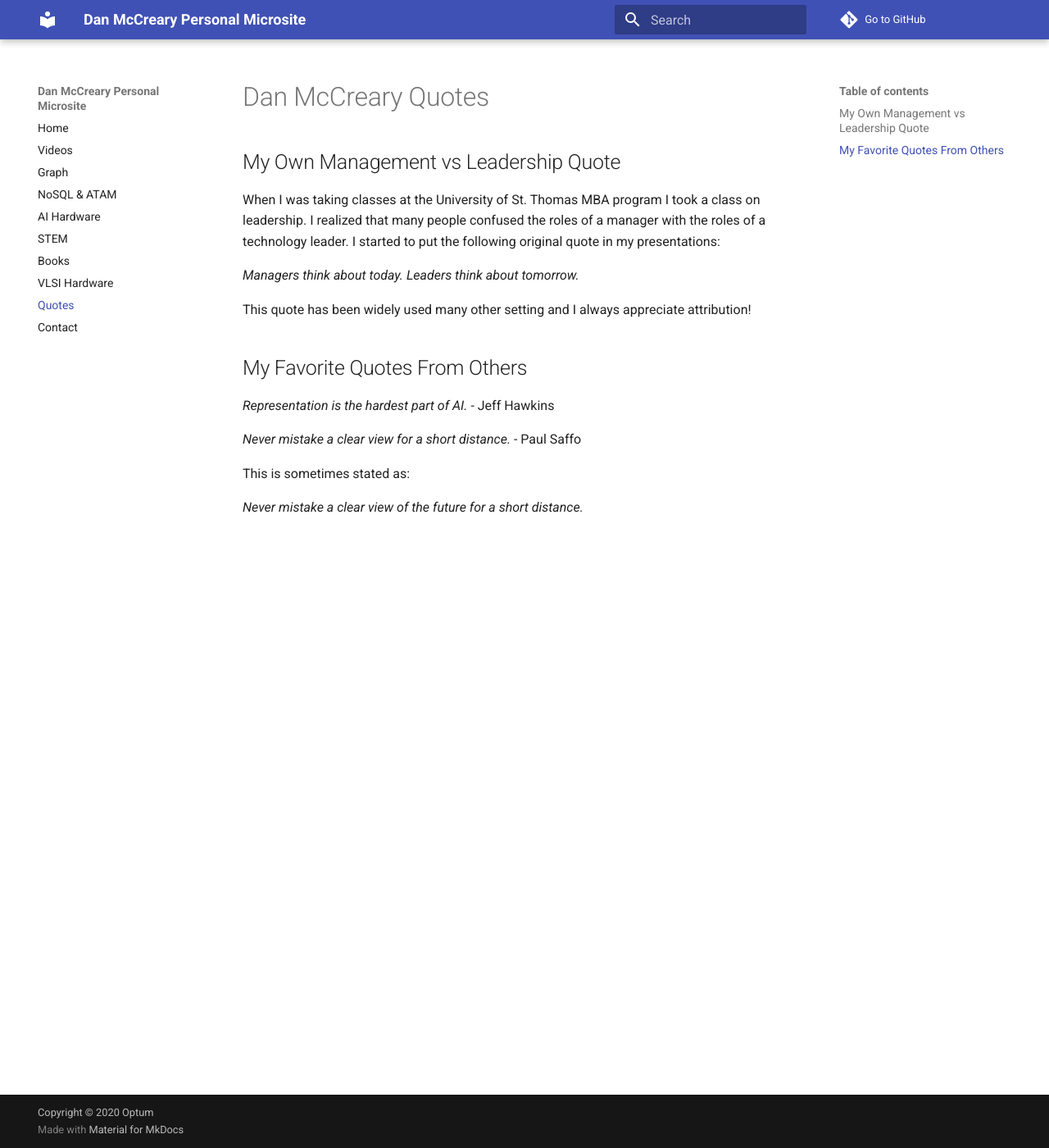
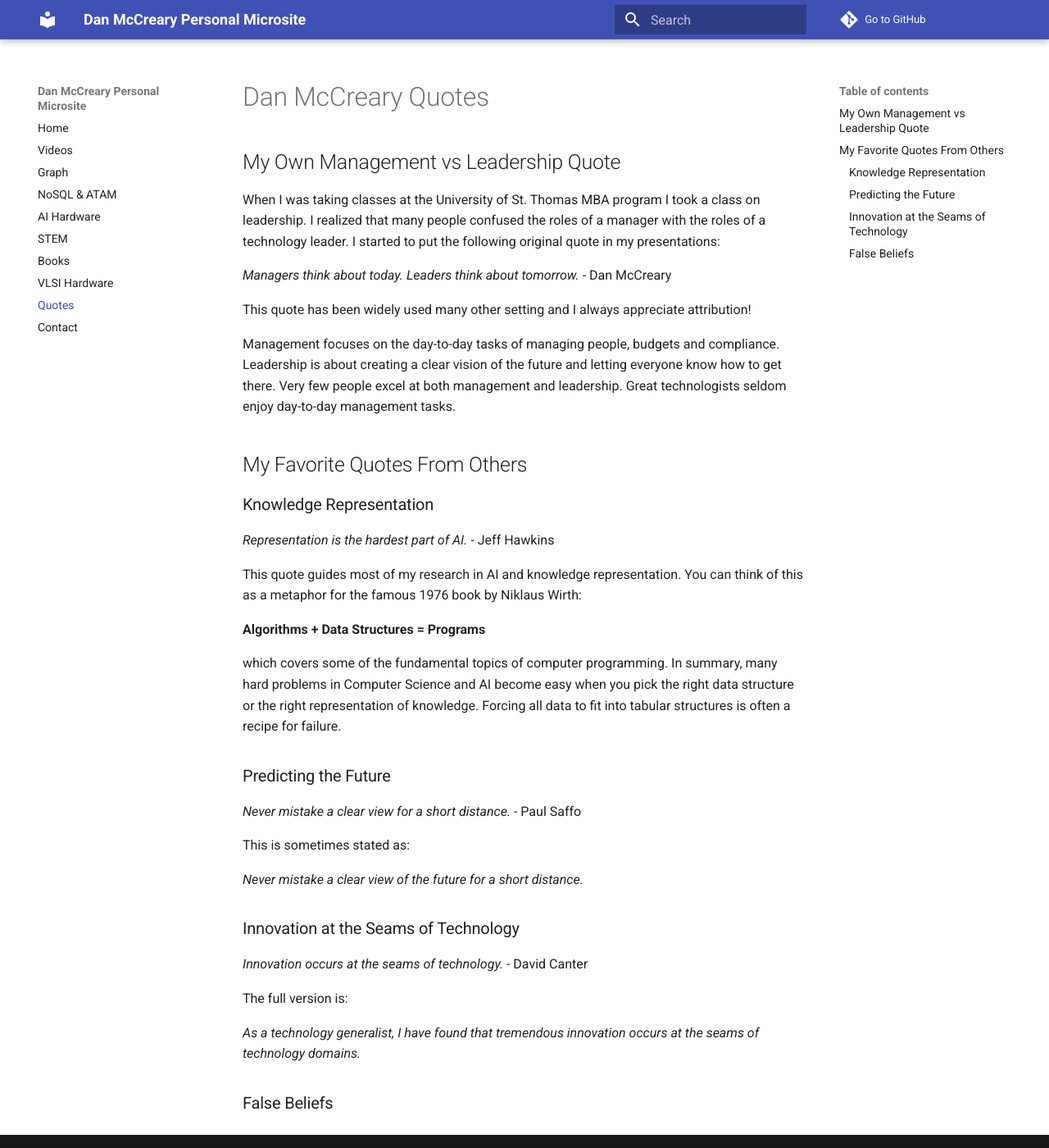
Before and after one commit to dmccreary/dmccreary, an MkDocs documentation site: the page built from docs/quotes.md, in a window 1280 px wide and 1400 px high. Shown: the whole window at 82% size. Built offline with MkDocs 1.6.1 and Material for MkDocs 9.7.7, drawn with Linux system fonts in a browser that asks for light colours; comment, search, counter and statistics services are not loaded.

Commit message:
updated content

```diff
--- a/docs/quotes.md
+++ b/docs/quotes.md
@@ -4,14 +4,25 @@
 
 When I was taking classes at the University of St. Thomas MBA program I took a class on leadership.  I realized that many people confused the roles of a manager with the roles of a technology leader.  I started to put the following original quote in my presentations:
 
-*Managers think about today.  Leaders think about tomorrow.*
+*Managers think about today.  Leaders think about tomorrow.* - Dan McCreary
 
 This quote has been widely used many other setting and I always appreciate attribution!
 
+Management focuses on the day-to-day tasks of managing people, budgets and compliance.  Leadership is about creating a clear vision of the future and letting everyone know how to get there.  Very few people excel at both management and leadership.  Great technologists seldom enjoy day-to-day management tasks.
+
 ## My Favorite Quotes From Others
 
-*Representation is the hardest part of AI.*
-- Jeff Hawkins
+### Knowledge Representation
+
+*Representation is the hardest part of AI.* - Jeff Hawkins
+
+This quote guides most of my research in AI and knowledge representation.  You can think of this as a metaphor for the famous 1976 book by Niklaus Wirth:
+
+**Algorithms + Data Structures = Programs**
+
+which covers some of the fundamental topics of computer programming.  In summary, many hard problems in Computer Science and AI become easy when you pick the right data structure or the right representation of knowledge.  Forcing all data to fit into tabular structures is often a recipe for failure.
+
+### Predicting the Future
 
 *Never mistake a clear view for a short distance.*
 - Paul Saffo
@@ -19,3 +30,14 @@ This quote has been widely used many other setting and I always appreciate attri
 This is sometimes stated as:
 
 *Never mistake a clear view of the future for a short distance.*
+
+### Innovation at the Seams of Technology
+
+*Innovation occurs at the seams of technology.* - David Canter
+
+The full version is:
+
+*As a technology generalist, I have found that tremendous innovation
+occurs at the seams of technology domains.*
+
+### False Beliefs
```
Also changed, not shown: docs/videos.md (+1 -1 lines).
